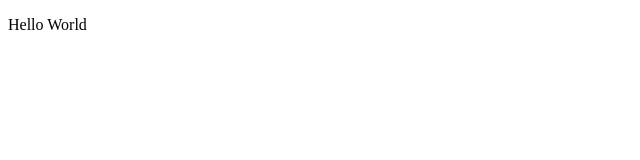
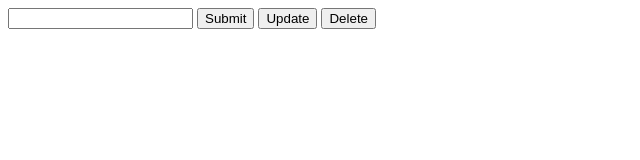
Before and after one commit to wendyhuynhs/hrext07-my-cruddy-app, a plain HTML site: page index.html in a window 1280 px wide. Shown: the whole page, without its empty margins (0-640 px from the left). Drawn offline with nearby package versions, Linux system fonts and the light colour scheme.

Commit message:
feat(form): add basic form elements

```diff
--- a/index.html
+++ b/index.html
@@ -14,17 +14,26 @@
 
   <!--
 
-create container
-create button
-input field
-container to display text
-update button(or maybe click on the container item)
-delete button
-container for the response-feedback
+√ create container
+√ create button
+√ input field
+√ container to display text
+√ update button(or maybe click on the container item)
+√ delete button
+container for the response-feedback (start with alert)
 -->
 </head>
 <body>
-  <p>Hello World</p>
+
+<div class="container-main">
+  <div class="container-form">
+    <input type="text" class="input-value">
+    <button class="btn-add">Submit</button>
+    <button class="btn-update">Update</button>
+    <button class="btn-delete">Delete</button>
+  </div>
+  <div class="container-data"></div>
+</div>
 
 </body>
 </html>
```
